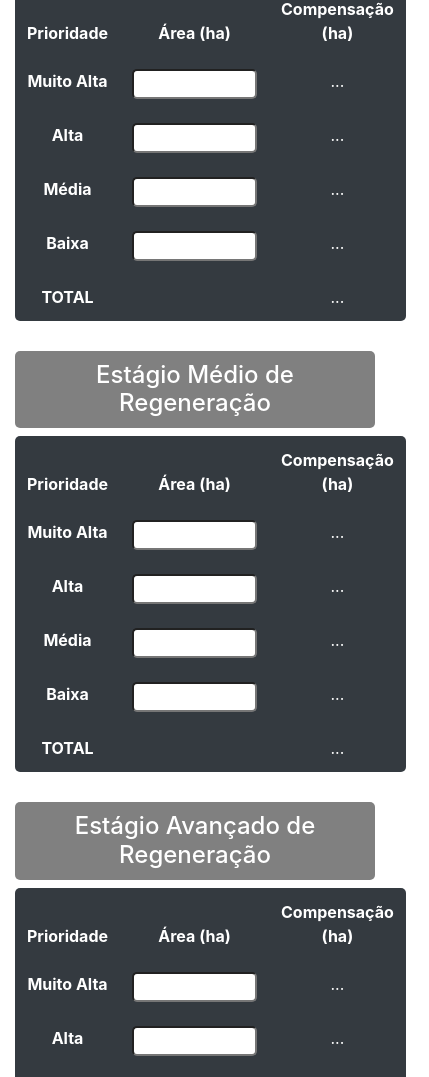
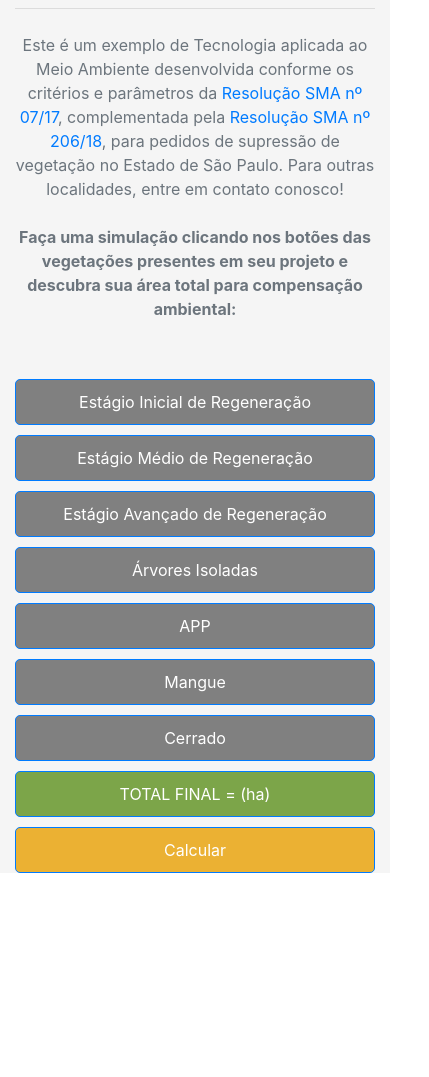
Before and after one commit to brunoginciene/calculadoraNexo, a website: page static/index.html in a window 390 px wide. Shown: the part 131-1208 px from the top of the page, 429 px wide, since content can reach past the window. After the commit the page ends 1004 px from the top, so only its background shows below. Drawn offline with nearby package versions, Linux system fonts and the light colour scheme.

Commit message:
calculadora 1.0

```diff
--- a/static/calculadora.css
+++ b/static/calculadora.css
@@ -1,8 +1,17 @@
+#calculadoranexo {
+    background-color: whitesmoke;
+}
+
+#calculadoraText {
+    text-align: center;
+}
+
 .calculadora {
-    margin-top: 30px;
+    margin-top: 10px;
 }
 
 .calculadora .titulo {
+    width: 100%;
     padding: 10px;
     background-color: grey;
     color: white;
@@ -12,24 +21,36 @@
 
 table {
     border-radius: 5px;
-    text-align: center
+    text-align: center;
 }
 
 input {
-    width: 125px;
+    width: 100px;
     border-radius: 5px;
     text-align: end;
 
 }
 
 .resultado {
-    margin-top: 30px;
+    margin-top: 10px;
 }
 
-.resultado .titulo {
+#resultadofinaltitulo {
+    width: 100%;
     padding: 10px;
-    background-color: grey;
+    background-color: rgba(124, 165, 73, 1);
     color: white;
     border-radius: 5px;
     text-align: center
 }
+
+#botaoCalcular {
+    margin-top: 10px;
+    width: 100%;
+    padding: 10px;
+    background-color: rgba(235, 177, 51, 1);
+    color: white;
+    border-radius: 5px;
+    text-align: center;
+    cursor: pointer;
+}
--- a/static/calculadora.js
+++ b/static/calculadora.js
@@ -37,7 +37,7 @@ var fatores = {
             estagioMedio_alta: {
                 id: "estagioMedio_alta",
                 nome: "Alta",
-                valor: 1.5
+                valor: 2.5
             },
             estagioMedio_media: {
                 id: "estagioMedio_media",
@@ -77,6 +77,59 @@ var fatores = {
             }
         }
     },
+    arvoresIsoladas: {
+        titulo: "Árvores Isoladas",
+        grupo: "arvoresIsoladas",
+        pesos: {
+            arvoresIsoladas_maiorIgual20: {
+                id: "arvoresIsoladas_maiorIgual20",
+                nome: "Maior ou igual a 20",
+                valor: 0.006
+            },
+            arvoresIsoladas_entre20e5: {
+                id: "arvoresIsoladas_entre20e5",
+                nome: "Entre 20 e 5",
+                valor: 0.009
+            },
+            arvoresIsoladas_menorIgual5: {
+                id: "arvoresIsoladas_menorIgual5",
+                nome: "Menor ou igual a 5",
+                valor: 0.015
+            },
+            arvoresIsoladas_ameacada: {
+                id: "arvoresIsoladas_ameacada",
+                nome: "Espécie Ameaçada",
+                valor: 0.018
+            }
+        }
+    },
+    app: {
+        titulo: "APP",
+        grupo: "app",
+        pesos:{
+            app_muitoAlta: {
+                id: "app_muitoAlta",
+                nome: "Muito Alta",
+                valor: 2
+            },
+            app_alta: {
+                id: "app_alta",
+                nome: "Alta",
+                valor: 1.6
+            },
+            app_media: {
+                id: "app_media",
+                nome: "Média",
+                valor: 1.4
+            },
+            app_baixa: {
+                id: "app_baixa",
+                nome: "Baixa",
+                valor: 1.2
+            }
+
+        }
+    },
     mangue: {
         titulo: "Mangue",
         grupo: "mangue",
@@ -96,62 +149,10 @@ var fatores = {
             cerrado_cerradoFator: {
                 id: "cerrado_cerradoFator",
                 nome: "Cerrado",
-                valor: 6
+                valor: 3
             }
         }
 
-    },
-    arvoresIsoladas: {
-        titulo: "Árvores Isoladas",
-        grupo: "arvoresIsoladas",
-        pesos: {
-            arvoresIsoladas_ameacada: {
-                id: "arvoresIsoladas_ameacada",
-                nome: "Ameaçada",
-                valor: 30
-            },
-            arvoresIsoladas_maiorIgual20: {
-                id: "arvoresIsoladas_maiorIgual20",
-                nome: "maiorIgual20",
-                valor: 10
-            },
-            arvoresIsoladas_entre20e5: {
-                id: "arvoresIsoladas_entre20e5",
-                nome: "entre20e5",
-                valor: 15
-            },
-            arvoresIsoladas_menorIgual5: {
-                id: "arvoresIsoladas_menorIgual5",
-                nome: "menorIgual5",
-                valor: 25
-            }
-        }
-    },
-    app: {
-        titulo: "APP",
-        grupo: "app",
-        pesos:{
-            app_muitoAlta: {
-                id: "app_muitoAlta",
-                nome: "Muito Alta",
-                valor: 6
-            },
-            app_alta: {
-                id: "app_alta",
-                nome: "Alta",
-                valor: 5
-            },
-            app_media: {
-                id: "app_media",
-                nome: "Média",
-                valor: 3
-            },
-            app_baixa: {
-                id: "app_baixa",
-                nome: "Baixa",
-                valor: 2
-            }
-        }
     }
 }
 
@@ -162,20 +163,26 @@ for (i in fatores){
 
     // Cria a div da calculadora
     var calculadora = document.createElement("div")
-    calculadora.setAttribute("class", "calculadora")
+    calculadora.setAttribute("class", "col-lg-4 col-md-6 text-center calculadora")
     calculadora.setAttribute("id", i)
     divDestino.appendChild(calculadora)
 
-    //// Cria título da calculadora (elemento h4)
-    var titulo = document.createElement("h4")
-    titulo.setAttribute("class", "titulo")
+    //// Cria título da calculadora (botão liga/desliga)
+    var titulo = document.createElement("a")
+    titulo.setAttribute("class", "btn btn-primary titulo")
+    titulo.setAttribute("data-toggle", "collapse")
+    titulo.setAttribute("href", "#" + i + "Table")
+    titulo.setAttribute("aria-controls", i + "Table")
+    titulo.setAttribute("role", "button")
+    titulo.setAttribute("aria-expanded", "false")
     var tituloTexto = document.createTextNode(fatores[i].titulo)
     titulo.appendChild(tituloTexto)
     calculadora.appendChild(titulo)
 
     //// Cria tabela
     var tabela = document.createElement("table")
-    tabela.setAttribute("class", "table table-borderless table-dark")
+    tabela.setAttribute("class", "table table-borderless table-dark collapse")
+    tabela.setAttribute("id", i + "Table")
     calculadora.appendChild(tabela)
     ////// Cria header da tabela
     var tabelaHead = document.createElement("thead")
@@ -187,19 +194,37 @@ for (i in fatores){
     //////////// Cria coluna 1
     var coluna1 = document.createElement("th")
     coluna1.setAttribute("scope", "col")
+    //////////// Verifica condição para preencher o título da Colua 1
+    if (i == "arvoresIsoladas"){
+        var coluna1Text = document.createTextNode("Cobertura Vegetal Local (%)")
+        coluna1.appendChild(coluna1Text)
+        tabelaHeadRow.appendChild(coluna1)
+    } else if (i == "mangue" || i == "cerrado"){
+        var coluna1Text = document.createTextNode("")
+        coluna1.appendChild(coluna1Text)
+        tabelaHeadRow.appendChild(coluna1)
+    } else {
         var coluna1Text = document.createTextNode("Prioridade")
         coluna1.appendChild(coluna1Text)
         tabelaHeadRow.appendChild(coluna1)
+    }
     //////////// Cria coluna 2
     var coluna2 = document.createElement("th")
     coluna2.setAttribute("scope", "col")
+    //////////// Verifica condição para preencher o título da Colua 2
+    if (i == "arvoresIsoladas"){
+        var coluna2Text = document.createTextNode("N° de árvores")
+        coluna2.appendChild(coluna2Text)
+        tabelaHeadRow.appendChild(coluna2)
+    } else{
         var coluna2Text = document.createTextNode("Área (ha)")
         coluna2.appendChild(coluna2Text)
         tabelaHeadRow.appendChild(coluna2)
+    }
     //////////// Cria coluna 3
     var coluna3 = document.createElement("th")
     coluna3.setAttribute("scope", "col")
-    var coluna3Text = document.createTextNode("Compensação (ha)")
+    var coluna3Text = document.createTextNode("Compensar (ha)")
     coluna3.appendChild(coluna3Text)
     tabelaHeadRow.appendChild(coluna3)
     ///// Cria body da tabela
@@ -253,55 +278,22 @@ for (i in fatores){
 
 // Cria a div do resultado final
 var divResultado = document.createElement("div")
-divResultado.setAttribute("class", "resultado")
+divResultado.setAttribute("class", "col-lg-4 col-md-6 text-center resultado")
 divResultado.setAttribute("id", "resultadofinal")
 divDestino.appendChild(divResultado)
-//// Cria título da div resultado (elemento h4)
-var divResultadoTitulo = document.createElement("h4")
-divResultadoTitulo.setAttribute("class", "titulo")
+//// Cria título da div resultado
+var divResultadoTitulo = document.createElement("a")
+divResultadoTitulo.setAttribute("class", "btn btn-primary")
 divResultadoTitulo.setAttribute("id", "resultadofinaltitulo")
-var divResultadoTituloTexto = document.createTextNode("Total Final")
+var divResultadoTituloTexto = document.createTextNode("TOTAL FINAL = ")
 divResultadoTitulo.appendChild(divResultadoTituloTexto)
 divResultado.appendChild(divResultadoTitulo)
-//// Cria tabela do resultado final
-var tabelaFinal = document.createElement("table")
-tabelaFinal.setAttribute("class", "table table-borderless table-dark")
-divResultado.appendChild(tabelaFinal)
-////// Cria header da tabela
-var resultadoTabelaHead = document.createElement("thead")
-tabelaFinal.appendChild(resultadoTabelaHead)
-//////// Cria linha do header da tabela
-var resultadoTabelaHeadRow = document.createElement("tr")
-resultadoTabelaHead.appendChild(resultadoTabelaHeadRow)
-////////// Cria conteudo da linha do header da tabela
-//////////// Cria coluna 1
-var resultadoColuna1 = document.createElement("th")
-resultadoColuna1.setAttribute("scope", "col")
-resultadoTabelaHeadRow.appendChild(resultadoColuna1)
-//////////// Cria coluna 2
-var resultadoColuna2 = document.createElement("th")
-resultadoColuna2.setAttribute("scope", "col")
-var resultadoColuna2Text = document.createTextNode("Compensação (ha)")
-resultadoColuna2.appendChild(resultadoColuna2Text)
-resultadoTabelaHeadRow.appendChild(resultadoColuna2)
-///// Cria body da tabela
-var resultadoTabelaBody = document.createElement("tbody")
-tabelaFinal.appendChild(resultadoTabelaBody)
-////// Cria a linha do resultado de cada tabela
-var resultadoTotalLinha = document.createElement("tr")
-resultadoTabelaBody.appendChild(resultadoTotalLinha)
-////// Conteudo na linha do resultado na coluna 1
-var resultadoTotalColuna1 = document.createElement("th")
-resultadoTotalColuna1.setAttribute("scope", "row")
-var resultadoTotalColuna1Text = document.createTextNode("TOTAL")
-resultadoTotalColuna1.appendChild(resultadoTotalColuna1Text)
-resultadoTotalLinha.appendChild(resultadoTotalColuna1)
 ////// Conteudo na linha do resultado na coluna 2
-var resultadoTotalColuna2 = document.createElement("td")
-resultadoTotalColuna2.setAttribute("id", "totalFinal")
-var resultadoTotalColuna2Text = document.createTextNode("...")
-resultadoTotalColuna2.appendChild(resultadoTotalColuna2Text)
-resultadoTotalLinha.appendChild(resultadoTotalColuna2)
+var resultadoSpan = document.createElement("span")
+resultadoSpan.setAttribute("id", "totalFinal")
+var resultadoSpanText = document.createTextNode("(ha)")
+resultadoSpan.appendChild(resultadoSpanText)
+divResultadoTitulo.appendChild(resultadoSpan)
 
 
 
@@ -314,8 +306,6 @@ function calcular(){
         var elemento = listaDivs[div]
         var elementoID = listaDivs[div].attributes.id.value
 
-        console.log(elementoID)
-
         var listaInputs = elemento.querySelectorAll("input")
         for (input=0; input < listaInputs.length; input++){
             var entrada = listaInputs[input]
@@ -324,34 +314,34 @@ function calcular(){
             var multiplicador = fatores[elementoID].pesos[entrada.id].valor
             var resultado = entradaValor*multiplicador
             var elementoSaida = elemento.querySelector("td." + entradaID)
-            elementoSaida.innerHTML = resultado
+            elementoSaida.innerHTML = resultado.toFixed(2).replace(".", ",")
             somaArray.push(resultado)
         }
 
-        console.log(somaArray)
         var soma = somaArray.reduce((somaFinal, currentElement) => somaFinal + currentElement)
         var elementoResultado = elemento.querySelector("td." + elementoID)
-        elementoResultado.innerHTML = soma
+        elementoResultado.innerHTML = soma.toFixed(2).replace(".", ",")
         resultadoArray.push(soma)
 
-        console.log(soma)
     }
+
     var resultadoFinal = resultadoArray.reduce((final, current) => final + current)
     var elementoFinal = document.querySelector("#totalFinal")
-    elementoFinal.innerHTML = resultadoFinal
-    console.log(resultadoFinal)
+    elementoFinal.innerHTML = resultadoFinal.toFixed(2).replace(".", ",") + " (ha)"
 }
 
-
+// Cria a div do botão calcular
+var divBotaoCalcular = document.createElement("div")
+divBotaoCalcular.setAttribute("class", "col-lg-4 col-md-6 text-center")
+divDestino.appendChild(divBotaoCalcular)
 // Cria o botão "Calcular"
-var botaoCalcular = document.createElement("button")
-botaoCalcular.setAttribute("type", "button")
-botaoCalcular.setAttribute("id", "button")
-botaoCalcular.setAttribute("class", "btn btn-warning btn-block")
+var botaoCalcular = document.createElement("a")
+botaoCalcular.setAttribute("class", "btn btn-primary")
+botaoCalcular.setAttribute("id", "botaoCalcular")
 //// Cria o texto do botão "Calcular"
 var botaoText = document.createTextNode("Calcular")
 botaoCalcular.appendChild(botaoText)
 ////Adicionar a função ao botão
 botaoCalcular.addEventListener("click", calcular)
 //// Adicionao o botão ao "container"(div)
-divDestino.appendChild(botaoCalcular)
+divBotaoCalcular.appendChild(botaoCalcular)
--- a/static/index.html
+++ b/static/index.html
@@ -13,12 +13,31 @@
     <title>Calculadora Nexo</title>
   </head>
   <body>
-    <div class="container">
-        <div class="row justify-content-center">
-            <div id="destino" class="col-md-6">
-            </div>
+
+    <!-- Calculadora -->
+    <section class="page-section" id="calculadoranexo">
+        <div class="container">
+        <h2 class="text-center mt-0">Calculadora de Compensação Ambiental</h2>
+        <hr class="divider my-4">
+        <p id="calculadoraText" class="text-muted mb-5">
+            Este é um exemplo de Tecnologia aplicada ao Meio Ambiente
+            desenvolvida conforme os critérios e parâmetros da
+            <a href="https://cetesb.sp.gov.br/licenciamentoambiental/wp-content/uploads/sites/32/2019/05/Resolu%C3%A7%C3%A3o-SMA-n%C2%BA-07-2017.pdf" target="_blank">Resolução SMA nº 07/17</a>,
+            complementada pela
+            <a href="https://cetesb.sp.gov.br/licenciamentoambiental/wp-content/uploads/sites/32/2019/05/Resolu%C3%A7%C3%A3o-SMA-n%C2%BA-206-2018.pdf" target="_blank">Resolução SMA nº 206/18</a>,
+            para pedidos de supressão de vegetação no Estado de São Paulo.
+            Para outras localidades, entre em contato conosco!
+            <br>
+            <br>
+            <b>
+            Faça uma simulação clicando nos botões das vegetações presentes em
+            seu projeto e descubra sua área total para compensação ambiental:
+            </b>
+        </p>
+        <div class="row" id="destino">
         </div>
-    </div>
+        </div>
+    </section>
 
     <!-- Optional JavaScript -->
     <!-- jQuery first, then Popper.js, then Bootstrap JS -->
```
Lines whose indentation alone changed are shown as unchanged.
